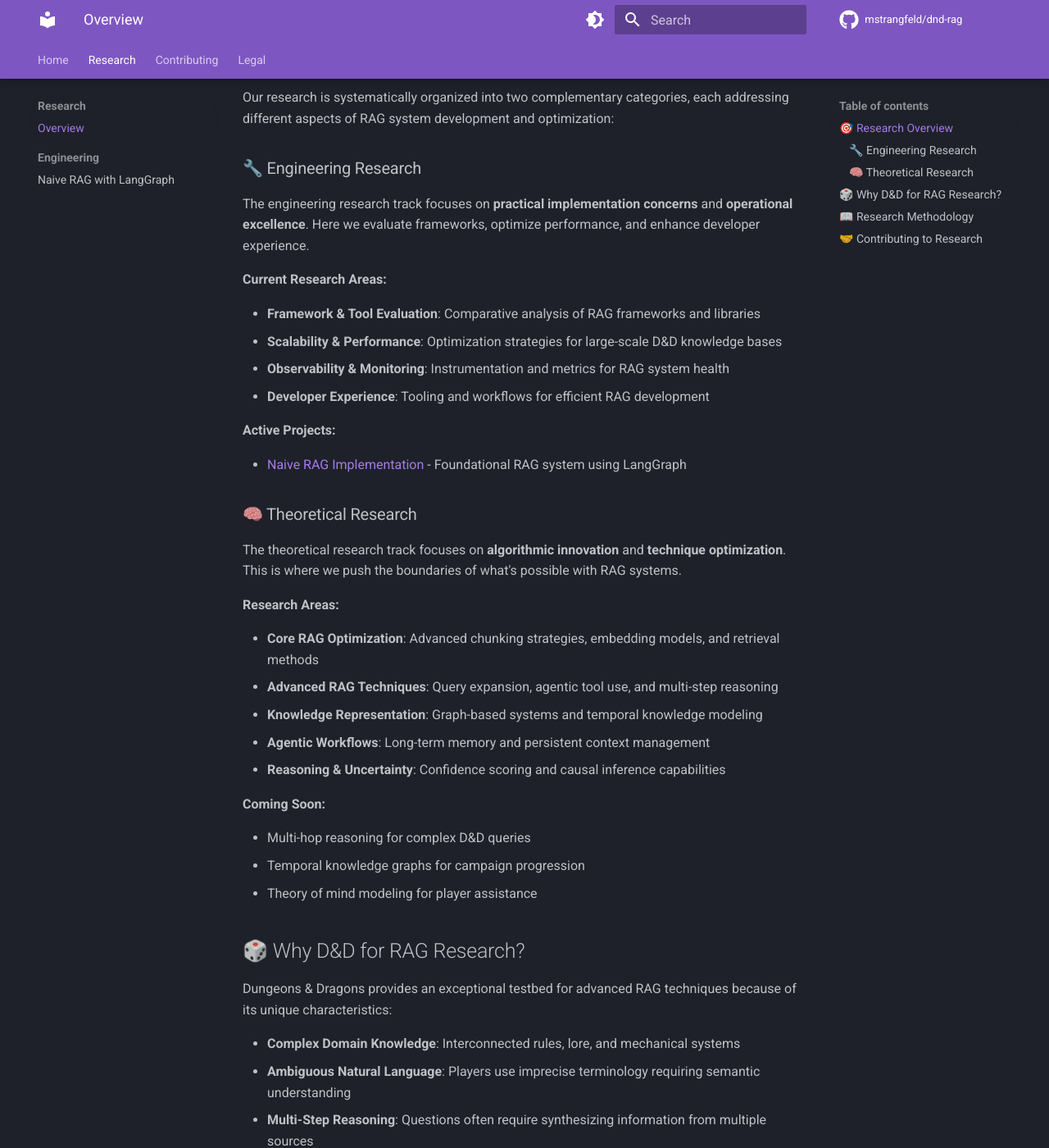
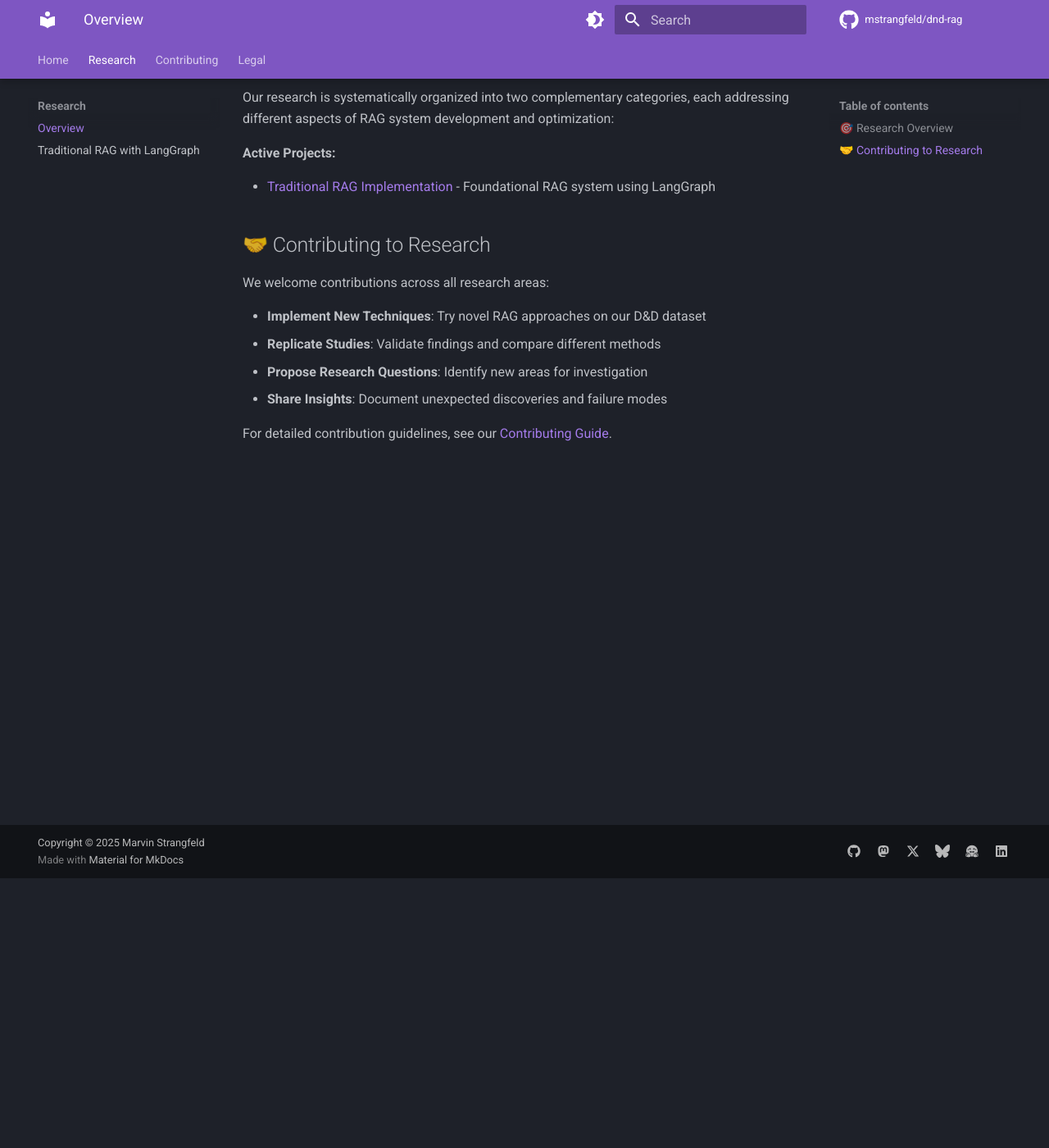
Before and after one commit to mstrangfeld/dnd-rag, an MkDocs documentation site: the page built from docs/research/index.md, in a window 1280 px wide and 1400 px high, scrolled down 329 px. Shown: the whole window at 82% size. Built offline with MkDocs 1.6.1 and Material for MkDocs 9.7.7, drawn with Linux system fonts in a browser that asks for light colours; comment, search, counter and statistics services are not loaded; some of the changed text lies outside the part shown.

Commit message:
docs: Reorganize documentation

```diff
--- a/docs/research/index.md
+++ b/docs/research/index.md
@@ -6,58 +6,9 @@ Welcome to the research documentation for the **D&D RAG Exploration** project. T
 
 Our research is systematically organized into two complementary categories, each addressing different aspects of RAG system development and optimization:
 
-### 🔧 Engineering Research
-
-The engineering research track focuses on **practical implementation concerns** and **operational excellence**. Here we evaluate frameworks, optimize performance, and enhance developer experience.
-
-**Current Research Areas:**
-
-- **Framework & Tool Evaluation**: Comparative analysis of RAG frameworks and libraries
-- **Scalability & Performance**: Optimization strategies for large-scale D&D knowledge bases
-- **Observability & Monitoring**: Instrumentation and metrics for RAG system health
-- **Developer Experience**: Tooling and workflows for efficient RAG development
-
 **Active Projects:**
 
-- [Naive RAG Implementation](engineering/00_naive-rag/langgraph.md) - Foundational RAG system using LangGraph
-
-### 🧠 Theoretical Research
-
-The theoretical research track focuses on **algorithmic innovation** and **technique optimization**. This is where we push the boundaries of what's possible with RAG systems.
-
-**Research Areas:**
-
-- **Core RAG Optimization**: Advanced chunking strategies, embedding models, and retrieval methods
-- **Advanced RAG Techniques**: Query expansion, agentic tool use, and multi-step reasoning
-- **Knowledge Representation**: Graph-based systems and temporal knowledge modeling
-- **Agentic Workflows**: Long-term memory and persistent context management
-- **Reasoning & Uncertainty**: Confidence scoring and causal inference capabilities
-
-**Coming Soon:**
-
-- Multi-hop reasoning for complex D&D queries
-- Temporal knowledge graphs for campaign progression
-- Theory of mind modeling for player assistance
-
-## 🎲 Why D&D for RAG Research?
-
-Dungeons & Dragons provides an exceptional testbed for advanced RAG techniques because of its unique characteristics:
-
-- **Complex Domain Knowledge**: Interconnected rules, lore, and mechanical systems
-- **Ambiguous Natural Language**: Players use imprecise terminology requiring semantic understanding
-- **Multi-Step Reasoning**: Questions often require synthesizing information from multiple sources
-- **Temporal Context**: Game narratives evolve over time, requiring dynamic knowledge updates
-- **Personalization Needs**: Each campaign has unique house rules and narrative contexts
-
-## 📖 Research Methodology
-
-Our research follows a rigorous experimental approach:
-
-1. **Hypothesis Formation**: Clear problem statements and expected outcomes
-2. **Implementation**: Practical prototypes with measurable components
-3. **Evaluation**: Quantitative metrics and qualitative assessment
-4. **Documentation**: Comprehensive findings and reproducible methods
-5. **Iteration**: Continuous improvement based on results
+- [Traditional RAG Implementation](00_traditional-rag/langgraph.md) - Foundational RAG system using LangGraph
 
 ## 🤝 Contributing to Research
 
@@ -69,7 +20,3 @@ We welcome contributions across all research areas:
 - **Share Insights**: Document unexpected discoveries and failure modes
 
 For detailed contribution guidelines, see our [Contributing Guide](../contributing.md).
-
----
-
-*Ready to dive deeper? Start with our [Naive RAG tutorial](engineering/00_naive-rag/langgraph.md) to build your first D&D-powered RAG system!*
--- a/mkdocs.yml
+++ b/mkdocs.yml
@@ -43,8 +43,7 @@ nav:
   - Home: index.md
   - Research:
     - Overview: research/index.md
-    - Engineering:
-      - Naive RAG with LangGraph: research/engineering/00_naive-rag/langgraph.md
+    - Traditional RAG with LangGraph: research/00_traditional-rag/langgraph.md
   - Contributing: contributing.md
   - Legal: legal.md
 markdown_extensions:
```
Also changed, not shown: docs/research/00_traditional-rag/langgraph.md (renamed from docs/research/engineering/00_naive-rag/langgraph.md, +1 -1 lines), research/README.md (+0 -27 lines), research/00_traditional-rag/characters.md (renamed from research/engineering/00_naive-rag/characters.md), 5 other files.
